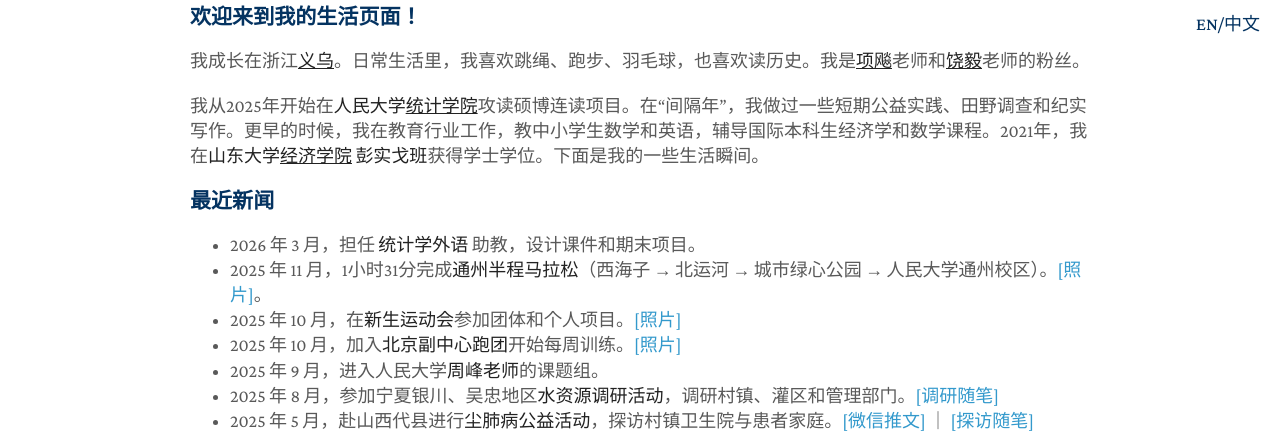
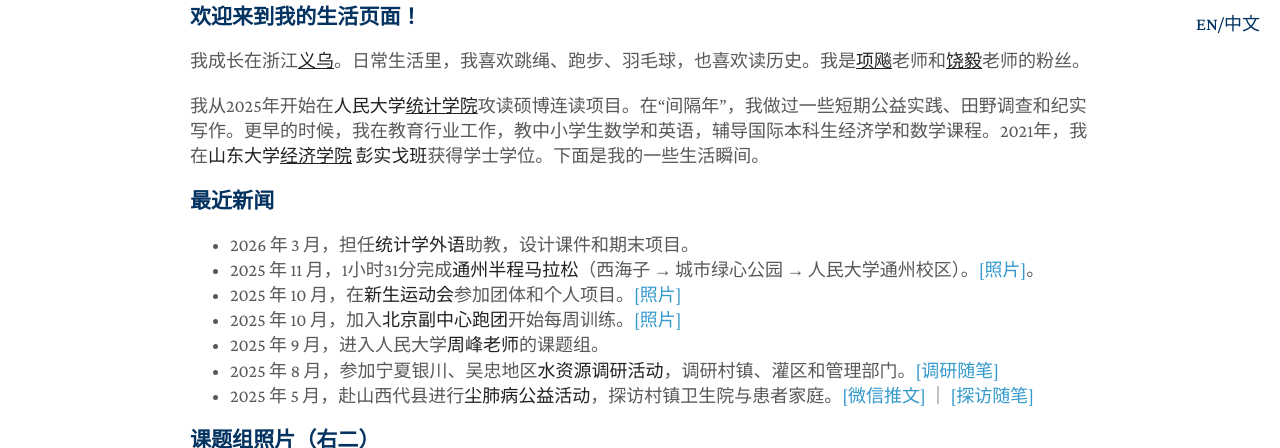
Before and after one commit to zhangming4153/zhangming4153.github.io, a Jekyll site: the page built from cn/index.md, in a window 1280 px wide and 900 px high, scrolled down 683 px, cut to the strip 0-448 px from the top of the window. Built offline with Jekyll 4.4.1, drawn with Linux system fonts in a browser that asks for light colours; a style sheet for code colours, icons or effects is not loaded.

Commit message:
Update index.md

```diff
--- a/cn/index.md
+++ b/cn/index.md
@@ -10,8 +10,8 @@ title: 章明
 我从2025年开始在**人民大学**<a href="http://stat.ruc.edu.cn"><strong><u>统计学院</u></strong></a>攻读硕博连读项目。在“间隔年”，我做过一些短期公益实践、田野调查和纪实写作。更早的时候，我在教育行业工作，教中小学生数学和英语，辅导国际本科生经济学和数学课程。2021年，我在**山东大学**<a href="https://www.econ.sdu.edu.cn"><strong><u>经济学院</u></strong></a> **彭实戈班**获得学士学位。下面是我的一些生活瞬间。
 
 ### 最近新闻
-- 2026 年 3 月，担任 **统计学外语** 助教，设计课件和期末项目。
-- 2025 年 11 月，1小时31分完成**通州半程马拉松**（西海子 → 北运河 → 城市绿心公园 → 人民大学通州校区）。[[照片]](/assets/tongz_semimara_profile.jpg)。
+- 2026 年 3 月，担任**统计学外语**助教，设计课件和期末项目。
+- 2025 年 11 月，1小时31分完成**通州半程马拉松**（西海子 → 城市绿心公园 → 人民大学通州校区）。[[照片]](/assets/tongz_semimara_profile.jpg)。
 - 2025 年 10 月，在**新生运动会**参加团体和个人项目。[[照片]](/assets/sportsmeeting_2025.JPG)
 - 2025 年 10 月，加入**北京副中心跑团**开始每周训练。[[照片]](/assets/tongz_group.png)
 - 2025 年 9 月，进入人民大学**周峰老师**的课题组。
```
